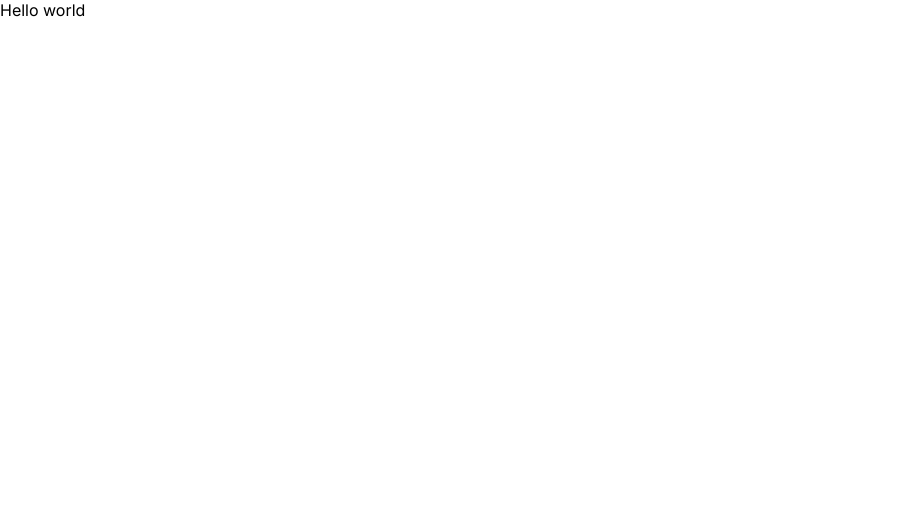
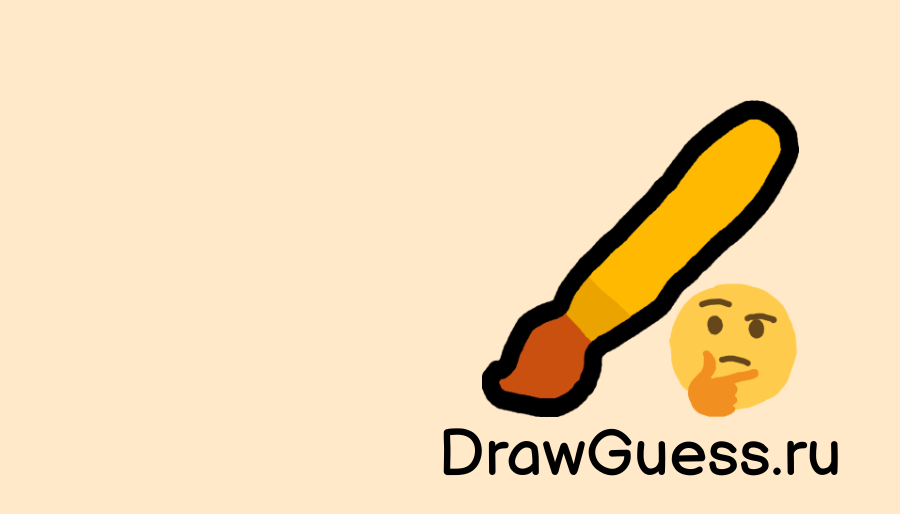
Before and after one commit to andrew-besedin/drawguess-ru, a Next.js app: page / in a window 1280 px wide. Shown: the top 514 px of the page, without its empty margins (0-900 px from the left). Built offline with nearby package versions, Linux system fonts and the light colour scheme.

Commit message:
add home page

```diff
--- a/src/app/globals.scss
+++ b/src/app/globals.scss
@@ -5,3 +5,13 @@
     outline: none;
     box-sizing: border-box;
 }
+
+body {
+    background-color: #FFE9C8;
+    height: 100vh;
+}
+
+h1 {
+    font-weight: 400;
+    font-size: 64px;
+}
--- a/src/app/layout.tsx
+++ b/src/app/layout.tsx
@@ -1,8 +1,8 @@
 import type { Metadata } from "next";
-import { Inter } from "next/font/google";
+import { Balsamiq_Sans } from "next/font/google";
 import "./globals.scss";
 
-const inter = Inter({ subsets: ["latin"] });
+const inter = Balsamiq_Sans({ subsets: [ "latin" ], weight: [ "400", "700" ] });
 
 export const metadata: Metadata = {
     title: "Create Next App",
--- a/src/app/page.tsx
+++ b/src/app/page.tsx
@@ -1,7 +1,20 @@
-
+import styles from "@/styles/Home.module.scss";
+import Image from "next/image";
+import logoImg from "@/assets/UI/logo.png";
 
 export default function Home() {
     return (
-        <p>Hello world</p>
+        <>
+            <div className={styles.home__wrapper}>
+                <div className={styles.home}>
+                    <Image
+                        src={logoImg}
+                        alt="drawguess"
+                        className={styles.home__logo}
+                    />
+                    <h1>DrawGuess.ru</h1>
+                </div>
+            </div>
+        </>
     );
 }
--- /dev/null
+++ b/src/styles/Home.module.scss
@@ -0,0 +1,20 @@
+.home__wrapper {
+    width: 100%;
+    height: 100vh;
+    display: flex;
+    justify-content: center;
+    align-items: center;
+
+    .home {
+        width: 800px;
+        height: 600px;
+        display: flex;
+        flex-direction: column;
+        align-items: center;
+
+        &__logo {
+            height: 317px;
+            width: auto;
+        }
+    }
+}
```
Also changed, not shown: src/assets/UI/logo.png (added).
